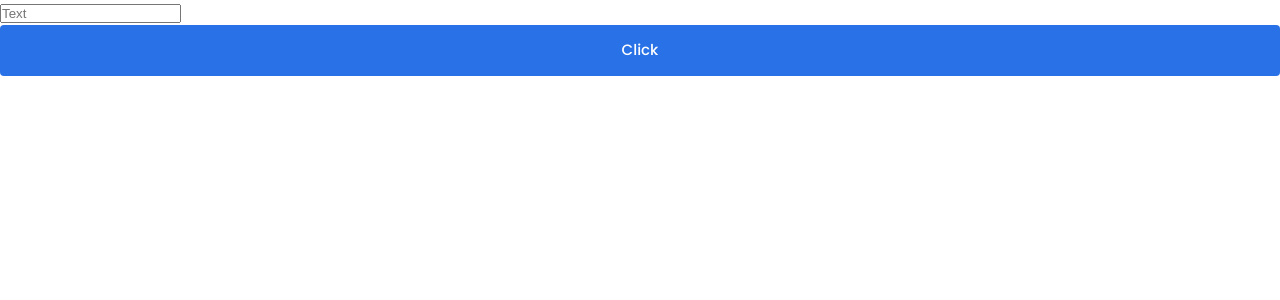
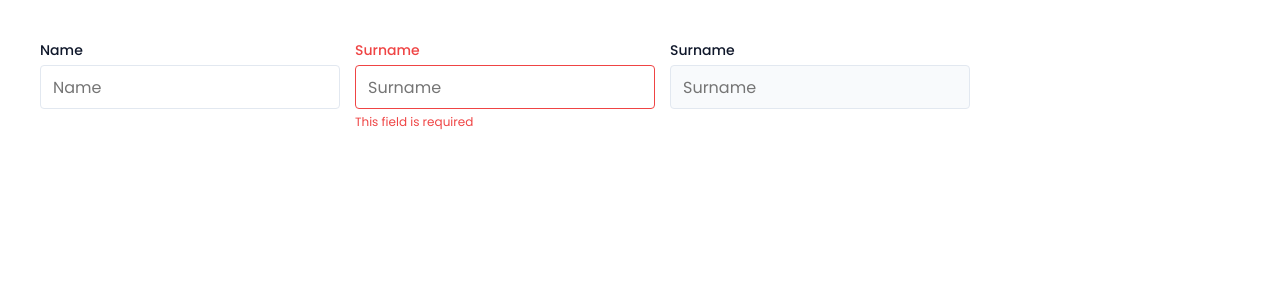
Before and after one commit to isHardCoded/pingpals-fullstack, a React app in the folder frontend/: page / in a window 1280 px wide. Shown: the top 300 px of the page. Built offline with nearby package versions, Linux system fonts and the light colour scheme; the HTML template or start-up script is replaced by a standard one.

Commit message:
Сверстали стили для Input

```diff
--- a/frontend/src/App.tsx
+++ b/frontend/src/App.tsx
@@ -1,11 +1,44 @@
+import React from 'react';
 import { Input } from './components/ui/input';
-import { Button } from './components/ui/button';
 
 export function App() {
+  const [value, setValue] = React.useState<string>('');
+
   return (
     <>
-      <Input placeholder="Text" />
-      <Button>Click</Button>
+      <div style={{ display: 'flex', gap: 15, margin: 40 }}>
+        <div style={{ maxWidth: 300 }}>
+          <Input
+            placeholder="Name"
+            label="Name"
+            name="Name"
+            value={value}
+            onChange={setValue}
+          />
+        </div>
+
+        <div style={{ maxWidth: 300 }}>
+          <Input
+            label="Surname"
+            placeholder="Surname"
+            name="Surname"
+            value={value}
+            onChange={setValue}
+            error="This field is required"
+          />
+        </div>
+
+        <div style={{ maxWidth: 300 }}>
+          <Input
+            label="Surname"
+            placeholder="Surname"
+            name="Surname"
+            value={value}
+            onChange={setValue}
+            disabled
+          />
+        </div>
+      </div>
     </>
   );
 }
--- a/frontend/src/components/ui/button/styles.module.css
+++ b/frontend/src/components/ui/button/styles.module.css
@@ -50,3 +50,9 @@
   opacity: 0.5;
   cursor: not-allowed;
 }
+
+.disabled .input {
+  background: var(--disabled-bg);
+  border-color: var(--disabled-border);
+  color: var(--disabled-foreground);
+}
--- a/frontend/src/components/ui/input/Input.tsx
+++ b/frontend/src/components/ui/input/Input.tsx
@@ -1,87 +1,56 @@
 import React from 'react';
 import type { InputProps } from './types';
 import s from './styles.module.css';
+
 export const Input: React.FC<InputProps> = ({
   className,
-  placeholder,
+  label,
   value = '',
   onChange,
   error,
   type = 'text',
   name,
   id,
+  disabled,
+  placeholder,
 }) => {
-  const [isFocused, setIsFocused] = React.useState(false);
-  const inputRef = React.useRef<HTMLInputElement>(null);
+  const inputId = id || name;
+  const hasError = Boolean(error);
 
-  const handleFocus = () => {
-    setIsFocused(true);
-  };
-
-  const handleBlur = () => {
-    setIsFocused(false);
-  };
-
-  const handleChange = (e: React.ChangeEvent<HTMLInputElement>) => {
-    onChange?.(e.target.value);
-  };
-
-  const hasError = Boolean(error);
-  const isEmpty = value === '';
-  const isActive = isFocused;
-  const showLabel = (isActive && placeholder) || value;
-  const showPlaceholder = isEmpty;
-
-  const rootClassName = () =>
-    [s.root, isActive && s.active, hasError && s.error, className]
-      .filter(Boolean)
-      .join(' ');
-
-  const inputClassName = () =>
-    [
-      s.input,
-      hasError && s.inputError,
-      showLabel && s.inputWithLabel,
-      !isEmpty && s.inputWithValue,
+  return (
+    <div
+      className={[
+        s.root,
+        hasError && s.error,
+        disabled && s.disabled,
+        className,
       ]
         .filter(Boolean)
-      .join(' ');
-
-  const inputWrapperClassName = () =>
-    [s.inputWrapper, isActive && s.inputWrapperActive]
-      .filter(Boolean)
-      .join(' ');
-
-  return (
-    <div className={rootClassName()}>
-      {showLabel && (
-        <label
-          htmlFor={id || name}
-          className={`${s.label} ${!isActive ? s.labelInactive : ''}`}
+        .join(' ')}
     >
-          {placeholder}
+      {label && (
+        <label htmlFor={inputId} className={s.label}>
+          {label}
         </label>
       )}
-      <div className={inputWrapperClassName()}>
+
       <input
-          ref={inputRef}
-          id={id || name}
+        id={inputId}
         name={name}
         type={type}
         value={value}
-          onChange={handleChange}
-          onFocus={handleFocus}
-          onBlur={handleBlur}
-          placeholder={showPlaceholder ? placeholder : ''}
-          className={inputClassName()}
+        onChange={(e) => onChange?.(e.target.value)}
+        disabled={disabled}
+        placeholder={placeholder}
+        className={s.input}
         aria-invalid={hasError}
-          aria-describedby={hasError ? `${id || name}-error` : undefined}
+        aria-describedby={hasError ? `${inputId}-error` : undefined}
       />
-      </div>
+
       {hasError && (
-        <div id={`${id || name}-error`} className={s.errorMessage} role="alert">
+        <p id={`${inputId}-error`} className={s.errorMessage} role="alert">
           {error}
-        </div>
+        </p>
       )}
     </div>
   );
--- a/frontend/src/components/ui/input/styles.module.css
+++ b/frontend/src/components/ui/input/styles.module.css
@@ -0,0 +1,64 @@
+.root {
+  display: flex;
+  flex-direction: column;
+  gap: var(--gap-4);
+}
+
+.label {
+  font: var(--typography-label);
+  color: var(--foreground);
+}
+
+.input {
+  width: 100%;
+  height: 44px;
+  padding: 0 12px;
+
+  font: var(--typography-body);
+  color: var(--foreground);
+
+  background: var(--background);
+  border: 1px solid var(--border);
+  border-radius: var(--radius-4);
+
+  outline: none;
+
+  transition:
+    border-color 0.15s ease,
+    box-shadow 0.15s ease,
+    background-color 0.15s ease;
+}
+
+.input:hover {
+  border-color: var(--ring);
+}
+
+.input:focus {
+  border-color: var(--ring);
+  box-shadow: 0 0 0 3px
+    color-mix(in srgb, var(--ring) 25%, transparent);
+}
+
+.error .input {
+  border-color: var(--destructive);
+}
+
+.error .input:focus {
+  box-shadow: 0 0 0 3px
+    color-mix(in srgb, var(--destructive) 25%, transparent);
+}
+
+.error .label {
+  color: var(--destructive);
+}
+
+.errorMessage {
+  font: var(--typography-caption-small);
+  color: var(--destructive);
+}
+
+.disabled .input {
+  background: var(--muted);
+  color: var(--muted-foreground);
+  cursor: not-allowed;
+}
--- a/frontend/src/styles/design-tokens.css
+++ b/frontend/src/styles/design-tokens.css
@@ -22,6 +22,10 @@
   /* State */
   --color-danger-500: #ef4444;
   --color-danger-600: #dc2626;
+
+  --disabled-bg: var(--muted);
+  --disabled-border: var(--border);
+  --disabled-foreground: var(--muted-foreground);
 
 
   /* ============================= */
```
Also changed, not shown: frontend/src/components/ui/input/types.ts (+7 -5 lines). Lines whose indentation alone changed are shown as unchanged.
